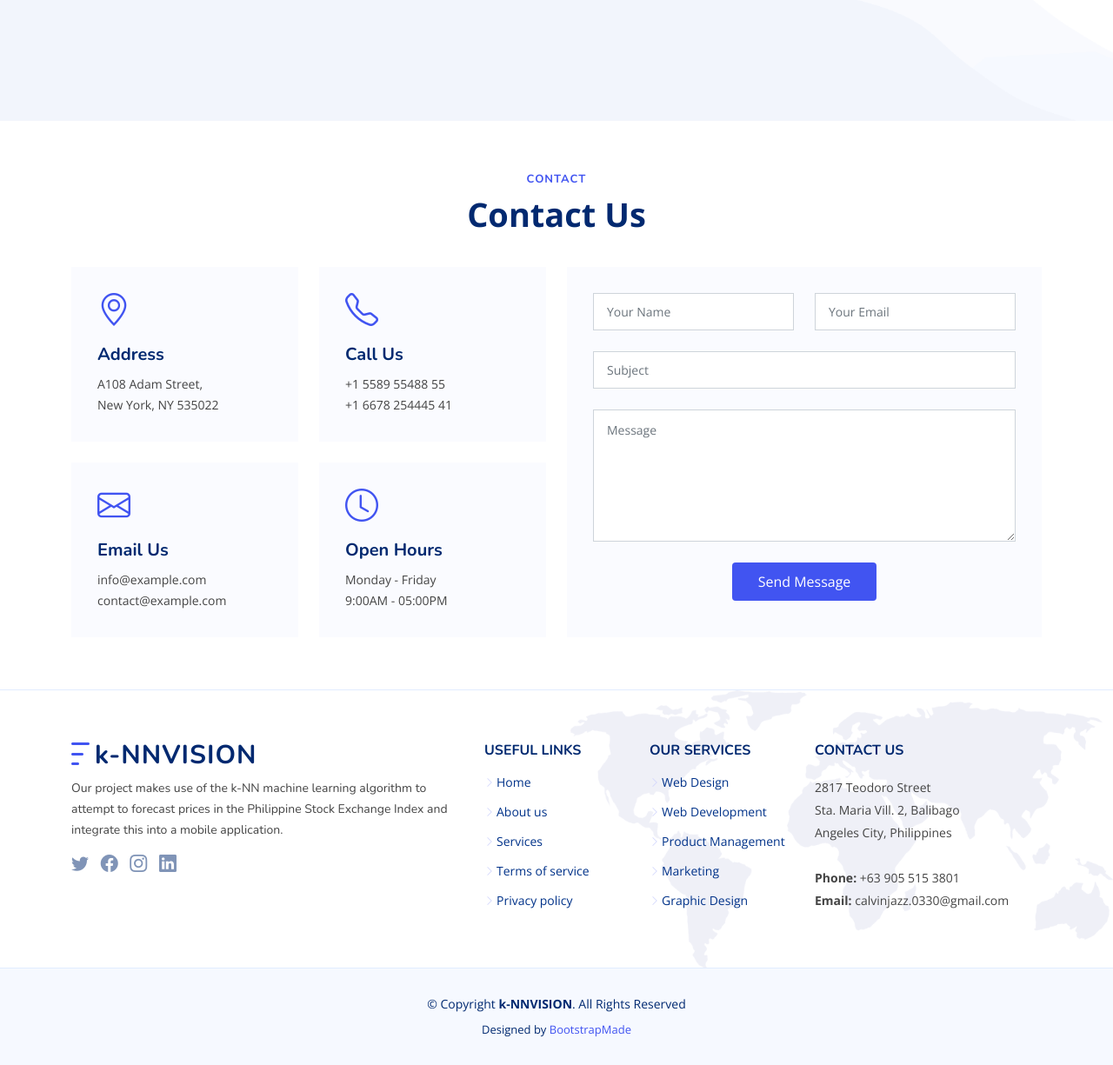
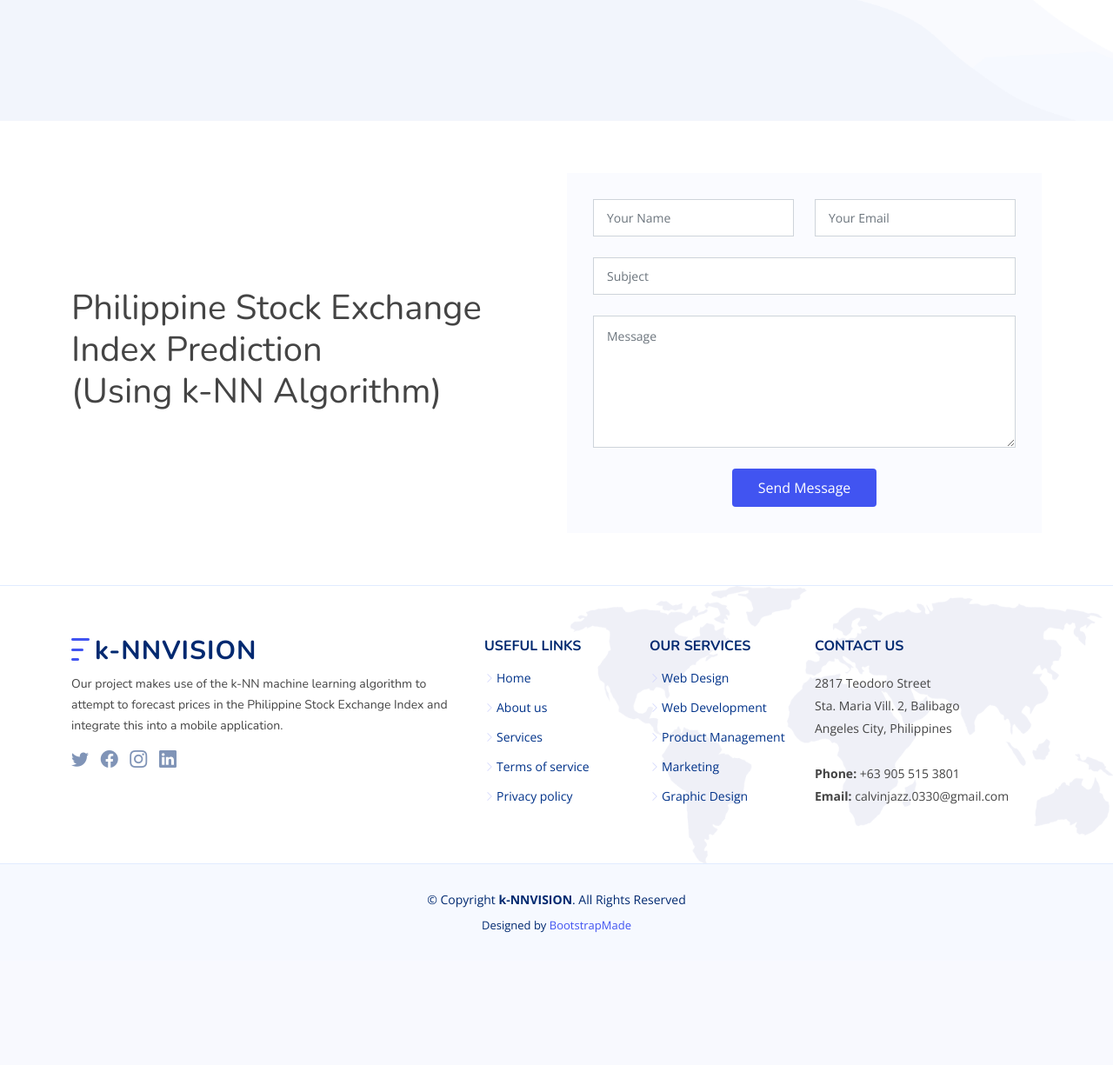
Before and after one commit to calvinjazz/thesis2-calvinjazz, a Django app: page /login in a window 1280 px wide. Shown: the part 661-1886 px from the top of the page at 87% size. After the commit the page ends 1734 px from the top, so only its background shows below. Run offline with Django 3.2, Linux system fonts and the light colour scheme; some libraries are stand-ins or nearby versions.

Commit message:
login changes7

```diff
--- a/templates/login.html
+++ b/templates/login.html
@@ -142,49 +142,16 @@
     <!-- ======= Contact Section ======= -->
     <section id="contact" class="contact">
 
-        <div class="container" data-aos="fade-up">
-
-          <header class="section-header">
-            <h2>Contact</h2>
-            <p>Contact Us</p>
-          </header>
-
-          <div class="row gy-4">
-
-            <div class="col-lg-6">
-
-              <div class="row gy-4">
-                <div class="col-md-6">
-                  <div class="info-box">
-                    <i class="bi bi-geo-alt"></i>
-                    <h3>Address</h3>
-                    <p>A108 Adam Street,<br>New York, NY 535022</p>
-                  </div>
-                </div>
-                <div class="col-md-6">
-                  <div class="info-box">
-                    <i class="bi bi-telephone"></i>
-                    <h3>Call Us</h3>
-                    <p>+1 5589 55488 55<br>+1 6678 254445 41</p>
-                  </div>
-                </div>
-                <div class="col-md-6">
-                  <div class="info-box">
-                    <i class="bi bi-envelope"></i>
-                    <h3>Email Us</h3>
-                    <p>info@example.com<br>contact@example.com</p>
-                  </div>
-                </div>
-                <div class="col-md-6">
-                  <div class="info-box">
-                    <i class="bi bi-clock"></i>
-                    <h3>Open Hours</h3>
-                    <p>Monday - Friday<br>9:00AM - 05:00PM</p>
-                  </div>
-                </div>
+        <div class="container">
+            <div class="row">
+              <div class="col-lg-6 d-flex flex-column justify-content-center">
+                {% if user.is_authenticated %}
+                <h1>Welcome, {{user.username}}</h1>
+                {% else %}
+                <h1 data-aos="fade-up">Philippine Stock Exchange Index Prediction <br>(Using k-NN Algorithm)</h1>
+                {% endif %}
+                <!-- <h2 data-aos="fade-up" data-aos-delay="400">To download the application, press the button below.</h2> -->
               </div>
-
-            </div>
 
             <div class="col-lg-6">
               <form action="forms/contact.php" method="post" class="php-email-form">
```
